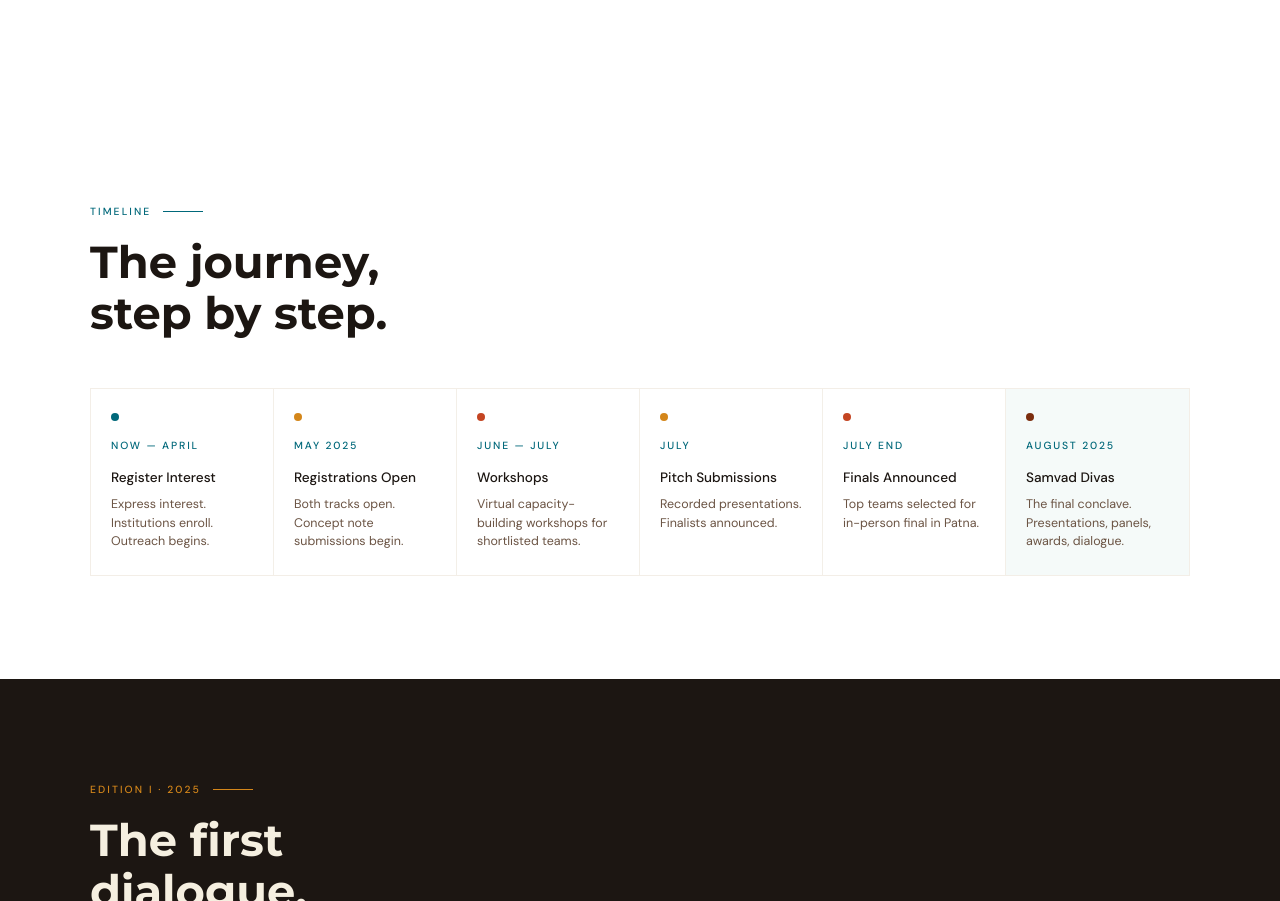
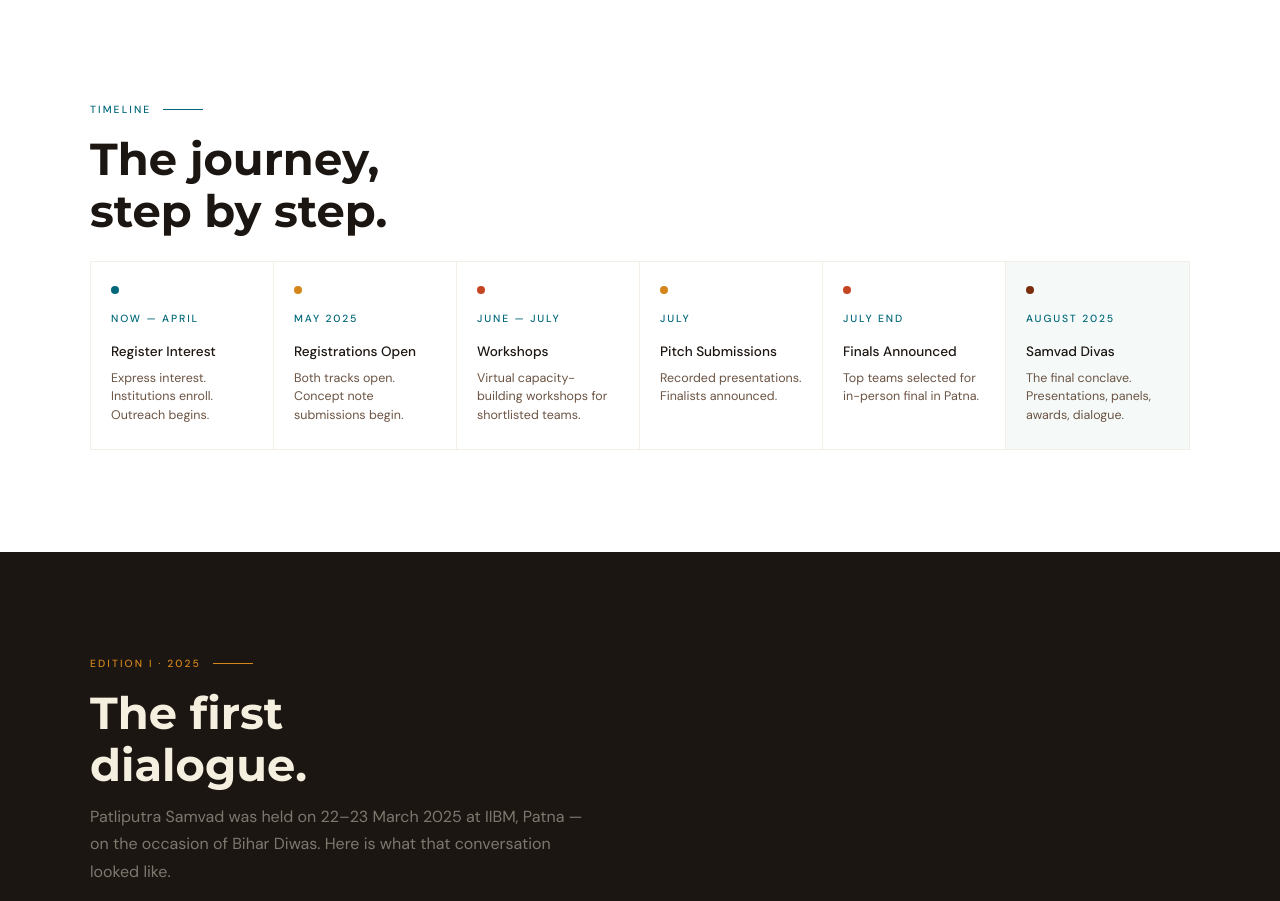
Before and after one commit to krhh/patliputrasamvad, a plain HTML site: page index.html in a window 1280 px wide. Shown: the part 3600-4501 px from the top of the page. Drawn offline with Linux system fonts and the light colour scheme; a web font is replaced by a local one.

Commit message:
Update index.html

```diff
--- a/index.html
+++ b/index.html
@@ -363,10 +363,10 @@ section { padding: clamp(4rem, 8vw, 7rem) clamp(1.5rem, 5vw, 4rem); }
 .faq-a strong { color: var(--teal); }
 
 /* ── TIMELINE ── */
-#timeline { background: var(--white); }
+#timeline { background: var(--white); padding-top: 0; }
 .timeline-row {
   display: grid; grid-template-columns: repeat(6, 1fr);
-  gap: 0; margin-top: 3rem;
+  gap: 0; margin-top: 1.5rem;
   border: 1px solid rgba(139,94,26,0.1);
 }
 .timeline-item {
```
